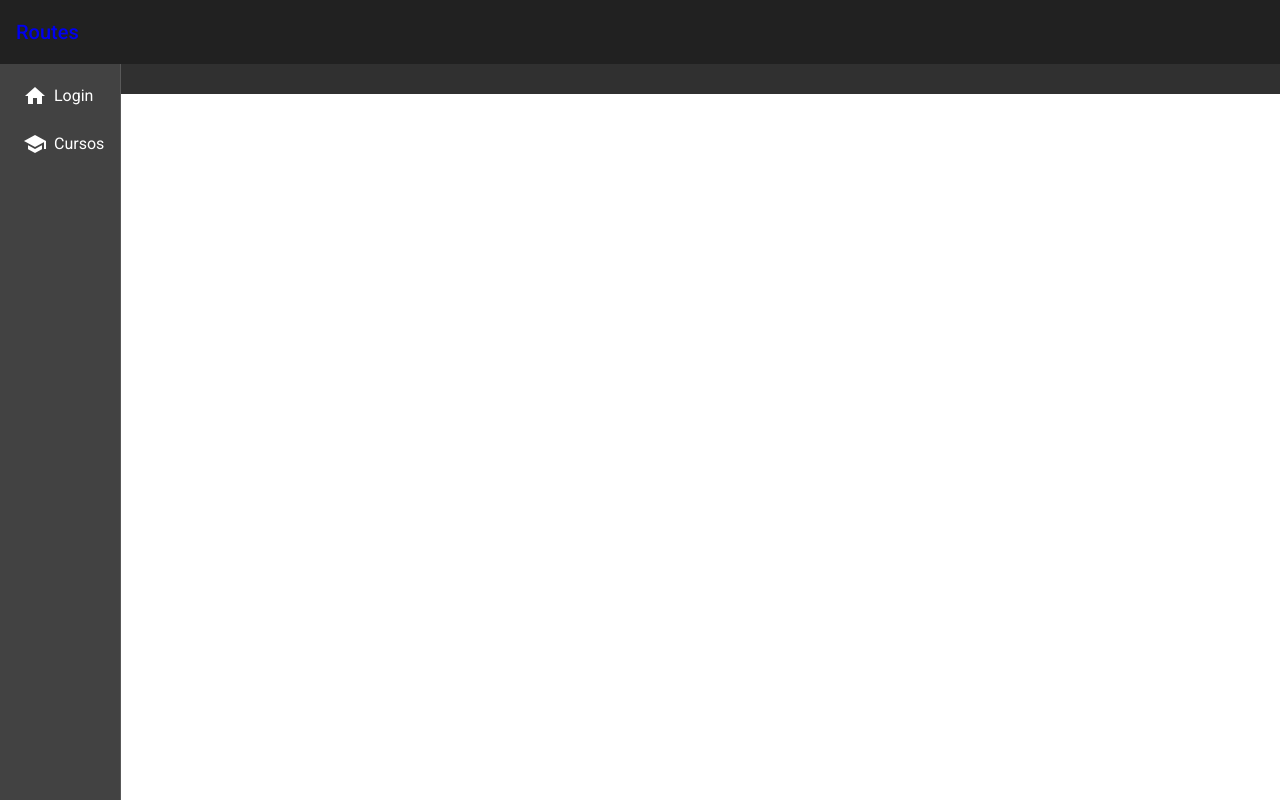
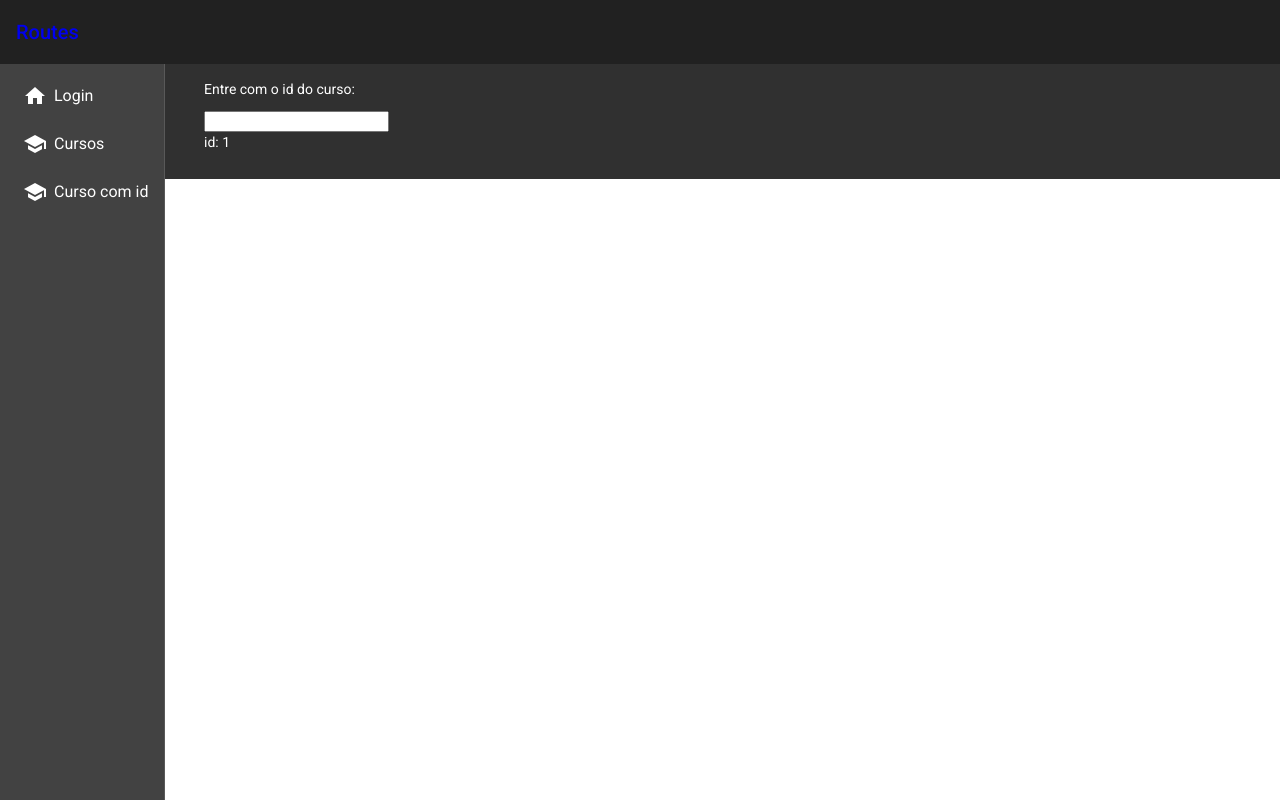
Before and after one commit to leorv/AngularCompleto, an Angular app in the folder rotas/: page /curso/1 in a window 1280 px wide. Before the commit this address led to /. Built offline with nearby package versions, Linux system fonts and the light colour scheme.

Commit message:
definindo e extraindo parâmetros de roteamento

```diff
--- a/rotas/src/app/app-routing.module.ts
+++ b/rotas/src/app/app-routing.module.ts
@@ -3,11 +3,13 @@ import { LoginComponent } from './login/login.component';
 import { HomeComponent } from './home/home.component';
 import { NgModule } from '@angular/core';
 import { RouterModule, Routes } from '@angular/router';
+import { CursoDetalheComponent } from './curso-detalhe/curso-detalhe.component';
 
 const routes: Routes = [
     { path: '', component: HomeComponent},
     { path: 'login', component: LoginComponent},
-    { path: 'cursos', component: CursosComponent}
+    { path: 'cursos', component: CursosComponent},
+    { path: 'curso/:id', component: CursoDetalheComponent}
 ];
 
 @NgModule({
--- a/rotas/src/app/app.component.html
+++ b/rotas/src/app/app.component.html
@@ -1,3 +1 @@
 <app-navbar></app-navbar>
-
-<router-outlet></router-outlet>
--- a/rotas/src/app/app.module.ts
+++ b/rotas/src/app/app.module.ts
@@ -13,6 +13,7 @@ import { HomeComponent } from './home/home.component';
 import { LoginComponent } from './login/login.component';
 import { CursosComponent } from './cursos/cursos.component';
 import { NavbarComponent } from './navbar/navbar.component';
+import { CursoDetalheComponent } from './curso-detalhe/curso-detalhe.component';
 
 @NgModule({
   declarations: [
@@ -20,7 +21,8 @@ import { NavbarComponent } from './navbar/navbar.component';
     HomeComponent,
     LoginComponent,
     CursosComponent,
-    NavbarComponent
+    NavbarComponent,
+    CursoDetalheComponent
   ],
   imports: [
     BrowserModule,
--- /dev/null
+++ b/rotas/src/app/curso-detalhe/curso-detalhe.component.html
@@ -0,0 +1 @@
+<p>id: {{ id }}</p>
--- /dev/null
+++ b/rotas/src/app/curso-detalhe/curso-detalhe.component.ts
@@ -0,0 +1,21 @@
+import { Component, OnInit } from '@angular/core';
+import { ActivatedRoute } from '@angular/router';
+
+@Component({
+    selector: 'app-curso-detalhe',
+    templateUrl: './curso-detalhe.component.html',
+    styleUrls: ['./curso-detalhe.component.css']
+})
+export class CursoDetalheComponent implements OnInit {
+
+    id: string = '';
+
+    constructor( private route: ActivatedRoute) {
+        // console.log(this.route); <- apenas para descobrir como ele se apresenta como objeto e seus parâmetros.
+        this.id = this.route.snapshot.params['id'];
+     }
+
+    ngOnInit(): void {
+    }
+
+}
--- a/rotas/src/app/navbar/navbar.component.html
+++ b/rotas/src/app/navbar/navbar.component.html
@@ -20,10 +20,17 @@
                     school
                 </i> Cursos
             </a>
+            <a mat-list-item [routerLink]="['/curso', idCurso.value]" routerLinkActive="router-link-active">
+                <i class="material-icons">
+                    school
+                </i> Curso com id
+            </a>
         </mat-nav-list>
     </mat-sidenav>
 
     <mat-sidenav-content class="content">
+        <p>Entre com o id do curso: </p>
+        <input #idCurso type="text">
         <router-outlet></router-outlet>
     </mat-sidenav-content>
 </mat-sidenav-container>
```
Also changed, not shown: rotas/src/app/curso-detalhe/curso-detalhe.component.css (added), 1 other file (tests, documents, lock files or other folders).
